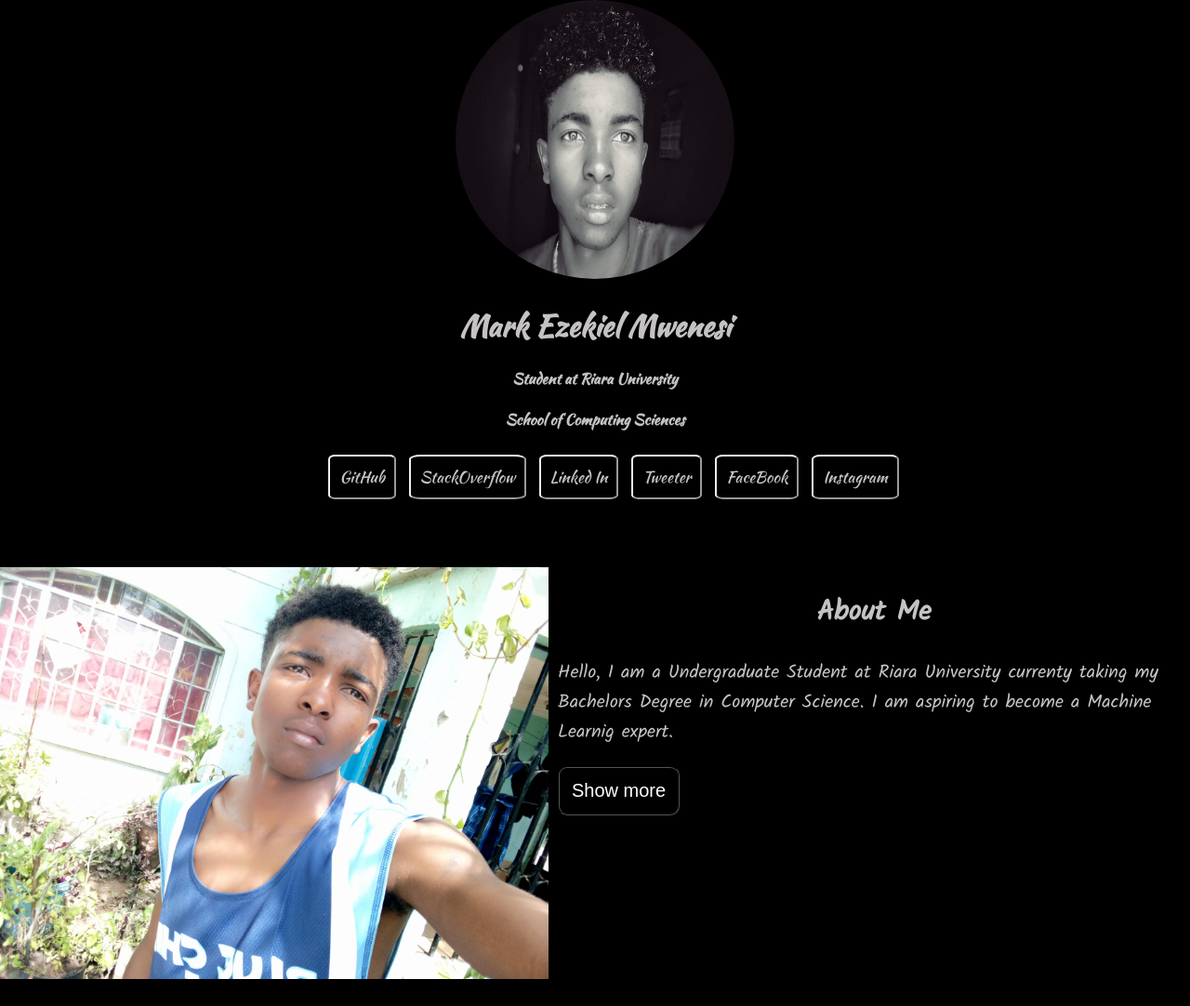
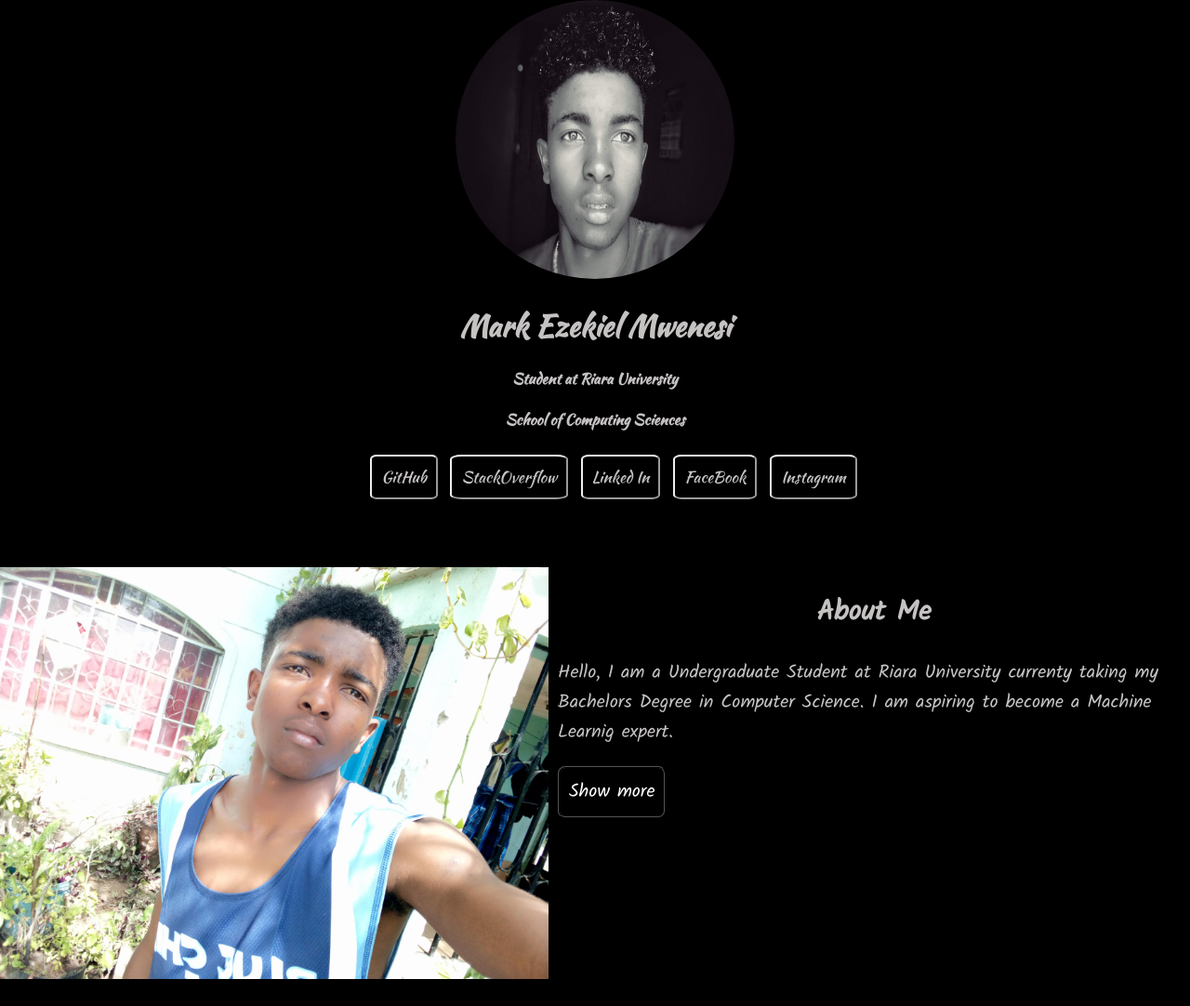
Before and after one commit to markzaky/markezekiel.io, a plain HTML site: page index.html in a window 1280 px wide. Shown: the top 1082 px of the page at 93% size. Drawn offline with Linux system fonts and the light colour scheme.

Commit message:
Updated the Links to social media
Insterted the links to my social media handles and fixed the shore more button.

```diff
--- a/index.html
+++ b/index.html
@@ -23,7 +23,6 @@
                 <li><a class="social" href="https://github.com/markzaky" target="_blank">GitHub</a></li>
                 <li><a class="social" href="https://stackoverflow.com/users/12972910/mark-ezekiel" target="_blank">StackOverflow</a></li>
                 <li><a class="social" href="#">Linked In</a></li>
-                <li><a class="social" href="#">Tweeter</a></li>
                 <li><a class="social" href="#">FaceBook</a></li>
                 <li><a class="social" href="#">Instagram</a></li>
 
--- a/styles.css
+++ b/styles.css
@@ -93,12 +93,13 @@ header div ul li{
     text-align: left;
 }
 #more{
-    padding: 13px;
+    font-family: "Kalam";
+    padding: 10px;
     font-size: 20px;
     background-color: transparent;
     color: white;
-    border-style: groove;
-    border-radius: 10px;
+    border-style: ridge;
+    border-radius: 8px;
 }
 #more:hover{
     background-image: linear-gradient( to bottom right, rgb(127, 228, 241),rgb(223, 222, 222));
```
